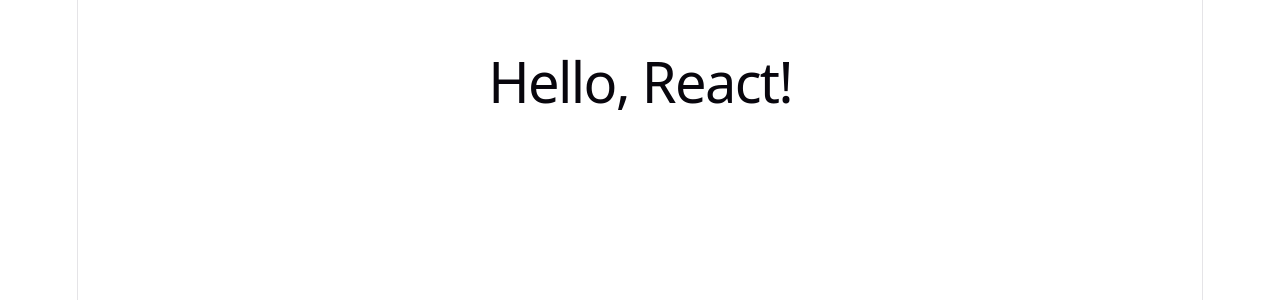
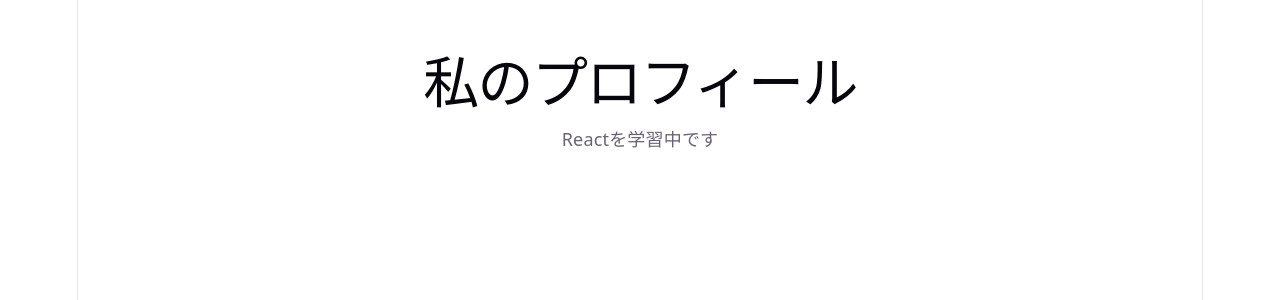
Before and after one commit to misakisoeda/react_tests, a React (Vite) app in the folder udemy-react-100/: page / in a window 1280 px wide. Shown: the top 300 px of the page. Built offline with nearby package versions, Linux system fonts and the light colour scheme.

Commit message:
feat: q2

```diff
--- a/udemy-react-100/src/App.tsx
+++ b/udemy-react-100/src/App.tsx
@@ -1,11 +1,11 @@
 import './App.css';
-import Question01 from './components/basic/Question01';
+import Question02 from './components/basic/Question02';
 
 function App() {
 
   return (
     <>
-      <Question01 />
+      <Question02 />
     </>
   )
 }
--- /dev/null
+++ b/udemy-react-100/src/components/basic/Question02.tsx
@@ -0,0 +1,21 @@
+// import React from 'react';
+
+// const Profile = () => {
+//   return (
+//     <React.Fragment>
+//       <h1>私のプロフィール</h1>
+//       <p>Reactを学習中です</p>
+//     </React.Fragment>
+//   );
+// }
+
+const Profile = () => {
+  return (
+    <>
+      <h1>私のプロフィール</h1>
+      <p>Reactを学習中です</p>
+    </>
+  );
+}
+
+export default Profile;
```
